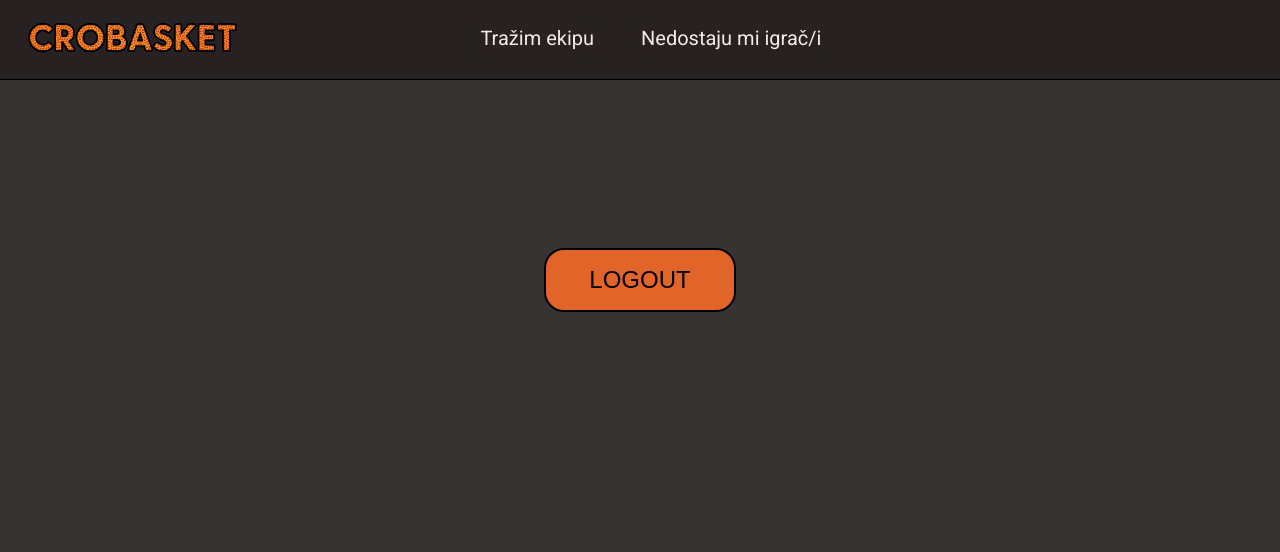
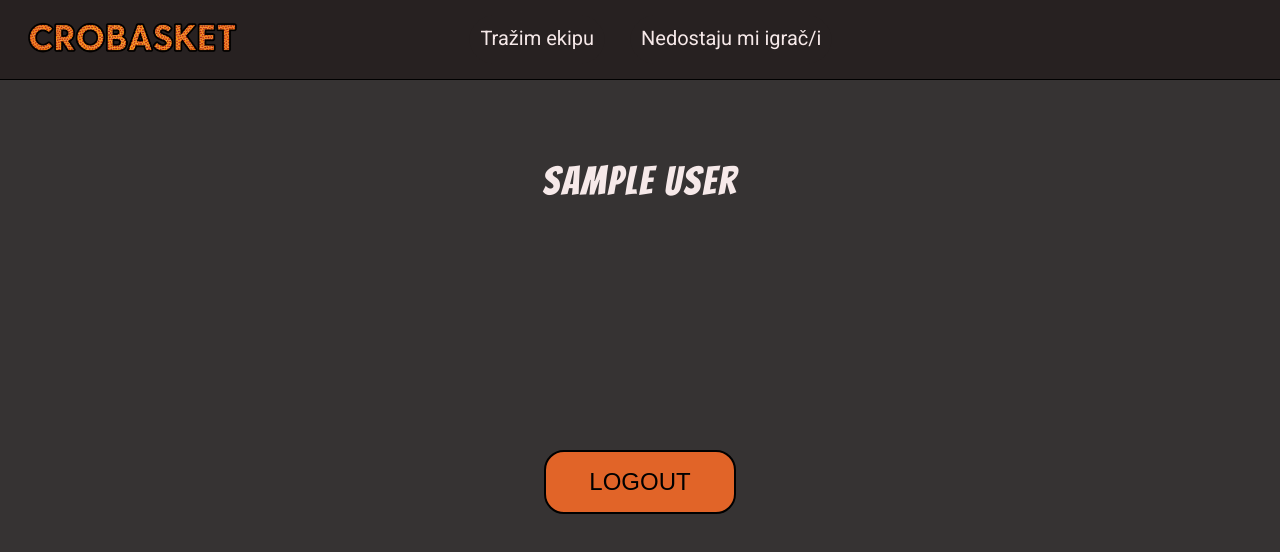
Before and after one commit to fabjanvucina/crobasket, a React (Vite) app: page /profil in a window 1280 px wide. Shown: the top 552 px of the page. Built offline with nearby package versions, Linux system fonts and the light colour scheme; no server answers; sample sign-in values are in the browser's storage.

Commit message:
current code version

```diff
--- a/src/App.js
+++ b/src/App.js
@@ -1,4 +1,5 @@
-import React, { useState } from "react";
+import React, { useState, useContext } from "react";
+import app from "./firebase/firebase.js";
 import { render } from "react-dom";
 import UserContext from "./contexts/UserContext";
 import HometownContext from "./contexts/HometownContext";
@@ -6,8 +7,17 @@ import PageRouter from "./routers/PageRouter";
 import "./style/style.css";
 
 const App = () => {
-  const userHook = useState({ isAuthenticated: false, displayName: "" });
+  const [user] = useContext(UserContext);
+  const userHook = useState({
+    isAuthenticated: user ? true : false,
+    displayName: user ? user.displayName : ""
+  });
   const hometownHook = useState("");
+
+  console.log(
+    "firebase says you're: ",
+    app.auth().currentUser ? "logged in" : "logged out"
+  );
   return (
     <React.StrictMode>
       <UserContext.Provider value={userHook}>
--- a/src/components/LoginForm.js
+++ b/src/components/LoginForm.js
@@ -1,5 +1,7 @@
-import React, { useState } from "react";
+import React, { useState, useContext } from "react";
+import app from "../firebase/firebase.js"; //eslint-disable-line
 import { Link, useHistory } from "react-router-dom";
+import UserContext from "../contexts/UserContext";
 import { login } from "../firebase/authMethods.js";
 import "../style/LoginForm.css";
 import "../style/Separator.css";
@@ -8,6 +10,7 @@ const LoginForm = () => {
   let history = useHistory();
   const [email, setEmail] = useState("");
   const [password, setPassword] = useState("");
+  const [user, setUser] = useContext(UserContext); //eslint-disable-line
 
   return (
     <div className="form">
@@ -15,9 +18,11 @@ const LoginForm = () => {
         onSubmit={async (e) => {
           e.preventDefault();
           await login(email, password, setEmail, setPassword);
-          console.log("finished login");
+          /* setUser({
+            isAuthenticated: true,
+            displayName: app.auth().currentUser.displayName
+          }); */
           history.push("/gradovi");
-          console.log("shouldve pushed gradovi");
         }}
       >
         <div className="text-input">
--- a/src/components/RegisterForm.js
+++ b/src/components/RegisterForm.js
@@ -1,5 +1,7 @@
-import React, { useState } from "react";
+import React, { useState, useContext } from "react";
 import { Link, useHistory } from "react-router-dom"; //eslint-disable-line
+import app from "../firebase/firebase.js"; //eslint-disable-line
+import UserContext from "../contexts/UserContext";
 import { register } from "../firebase/authMethods.js";
 import "../style/RegisterForm.css";
 import "../style/Separator.css";
@@ -10,6 +12,7 @@ const RegisterForm = () => {
   const [surname, setSurname] = useState("");
   const [email, setEmail] = useState("");
   const [password, setPassword] = useState("");
+  const [user, setUser] = useContext(UserContext); //eslint-disable-line
 
   return (
     <div className="form-signin">
@@ -17,6 +20,10 @@ const RegisterForm = () => {
         onSubmit={async (e) => {
           e.preventDefault();
           await register(name, surname, email, password, setEmail, setPassword);
+          /* setUser({
+            isAuthenticated: true,
+            displayName: app.auth().currentUser.displayName
+          }); */
           history.push("/gradovi");
         }}
       >
--- a/src/containers/CitiesContainer.js
+++ b/src/containers/CitiesContainer.js
@@ -21,7 +21,6 @@ const CitiesContainer = () => {
 
   useEffect(() => {
     setHometown("");
-    console.log("reseted hometown");
   }, [setHometown]);
 
   return (
@@ -32,7 +31,6 @@ const CitiesContainer = () => {
           name={city.data().displayName}
           imgSrc={city.data().imgUrl}
           onClick={() => {
-            console.log("called setHometown(" + city.id + ")");
             setHometown(city.id);
             history.push("/profil");
           }}
--- a/src/containers/LoginContainer.js
+++ b/src/containers/LoginContainer.js
@@ -1,7 +1,7 @@
-import React, { useContext, useEffect } from "react";
+import React, { useContext, useEffect } from "react"; //eslint-disable-line
 import AccountCircleIcon from "@material-ui/icons/AccountCircle";
 import { Link } from "react-router-dom";
-import app from "../firebase/firebase.js";
+import app from "../firebase/firebase.js"; //eslint-disable-line
 import UserContext from "../contexts/UserContext";
 import LoggedInDisplay from "../components/LoggedInDisplay";
 import LoggedOutDisplay from "../components/LoggedOutDisplay";
@@ -10,9 +10,9 @@ import "../style/Tab.css";
 import "../style/Hide.css";
 
 const LoginContainer = ({ hideLogin }) => {
-  const [user, setUser] = useContext(UserContext);
+  const [user, setUser] = useContext(UserContext); //eslint-disable-line
 
-  useEffect(() => {
+  /*   useEffect(() => {
     app.auth().onAuthStateChanged((user) => {
       if (user) {
         setUser({
@@ -26,7 +26,7 @@ const LoginContainer = ({ hideLogin }) => {
         });
       }
     });
-  }, [setUser]);
+  }, [setUser]); */
 
   return (
     <Link to={user.isAuthenticated ? "/profil" : "/prijava"} className="link">
--- a/src/firebase/crudMethods.js
+++ b/src/firebase/crudMethods.js
@@ -7,7 +7,6 @@ export async function getCities() {
       .collection("cities")
       .orderBy("populationRank")
       .get();
-    console.log("Fetched cities");
     return snapshot.docs;
   } catch (e) {
     console.log(e.message);
--- a/src/pages/ProfilePage.js
+++ b/src/pages/ProfilePage.js
@@ -1,11 +1,14 @@
-import React from "react";
+import React, { useContext } from "react";
 import { Link, useHistory } from "react-router-dom"; //eslint-disable-line
 import HeaderContainer from "../containers/HeaderContainer";
+import Title from "../components/Title";
+import UserContext from "../contexts/UserContext";
 import { logout } from "../firebase/authMethods.js";
 import "../style/ProfilePage.css";
 
 const ProfilePage = () => {
   let history = useHistory();
+  const [user, setUser] = useContext(UserContext); //eslint-disable-line
 
   return (
     <>
@@ -15,11 +18,16 @@ const ProfilePage = () => {
         hideLogin={true}
         logoCenter={false}
       />
+      <Title value={user.displayName} />
       <div id="logoutDiv">
         <button
           id="logoutButton"
           onClick={async () => {
             await logout();
+            /* setUser({
+              isAuthenticated: false,
+              displayName: ""
+            }); */
             history.push("/");
           }}
         >
--- a/src/routers/PageRouter.js
+++ b/src/routers/PageRouter.js
@@ -1,5 +1,5 @@
-import React, { useContext, useEffect } from "react";
-import app from "../firebase/firebase.js";
+import React, { useContext, useEffect } from "react"; //eslint-disable-line
+import app from "../firebase/firebase.js"; //eslint-disable-line
 import {
   BrowserRouter as Router,
   Switch,
@@ -19,6 +19,7 @@ const PageRouter = () => {
 
   useEffect(() => {
     app.auth().onAuthStateChanged((user) => {
+      console.log("auth state changed");
       if (user) {
         setUser({
           isAuthenticated: true,
```
